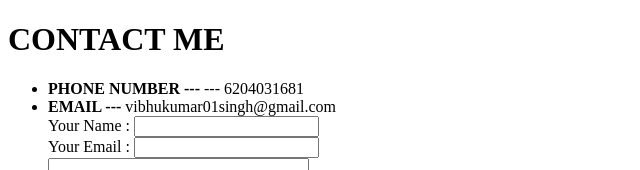
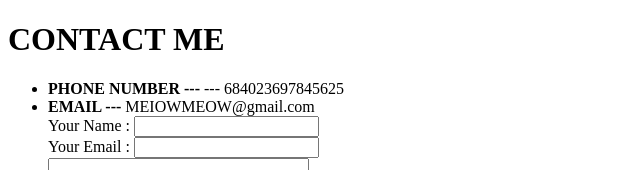
Before and after one commit to demondragon01/Cv, a plain HTML site: page contact me.html in a window 1280 px wide. Shown: the top 170 px of the page, without its empty margins (0-640 px from the left). Drawn offline with Linux system fonts and the light colour scheme.

Commit message:
Update contact me.html

```diff
--- a/contact me.html
+++ b/contact me.html
@@ -7,8 +7,8 @@
   <body>
     <h1> CONTACT ME </h1>
     <ul>
-      <li><strong>PHONE NUMBER ---  </strong> ---  6204031681 </li>
-      <li><strong>EMAIL ---  </strong> vibhukumar01singh@gmail.com</li>
+      <li><strong>PHONE NUMBER ---  </strong> ---  684023697845625 </li>
+      <li><strong>EMAIL ---  </strong>MEIOWMEOW@gmail.com</li>
 
 
 <form class="" action="mailto:info@samosachutney420@gmail.com" method="post"enctype="text/plain">
```
